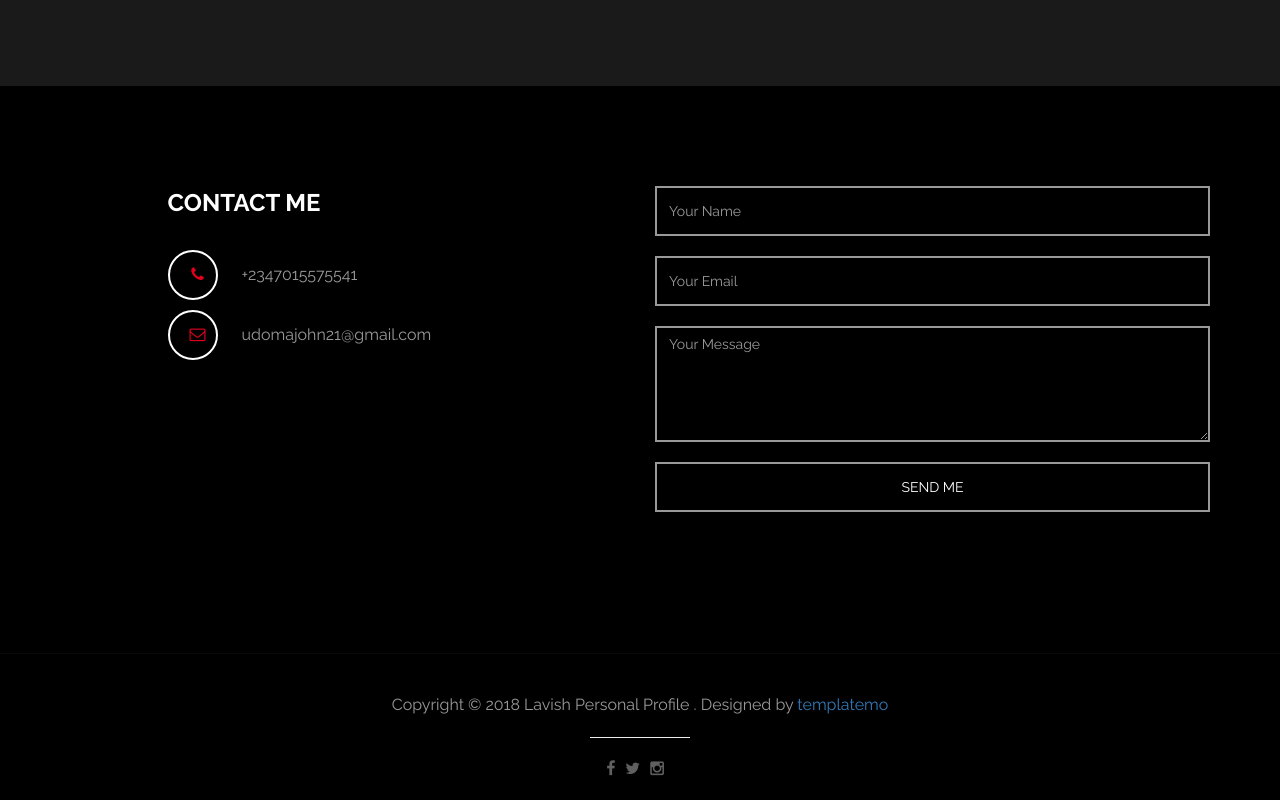
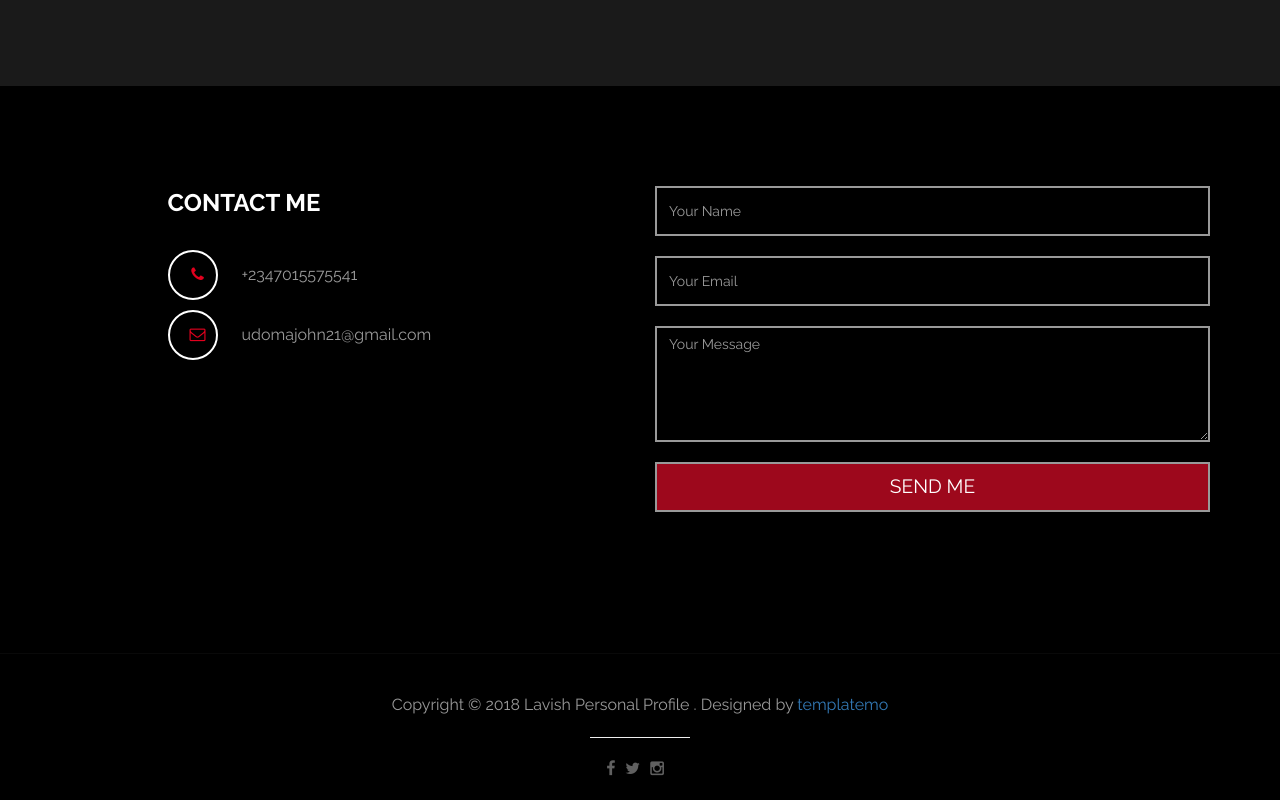
Before and after one commit to JohnnieEmmanuel/portfolio, an Angular app: page /home in a window 1280 px wide. Shown: the part 2593-3393 px from the top of the page. Built offline with nearby package versions, Linux system fonts and the light colour scheme.

Commit message:
contact form cleanup

```diff
--- a/src/assets/css/templatemo-style.css
+++ b/src/assets/css/templatemo-style.css
@@ -462,3 +462,8 @@ footer hr
 .portfolio-icon{
     margin-right: 10px;
 }
+
+#send{
+    background: #9d081c!important;
+    font-size: larger;
+}
```
